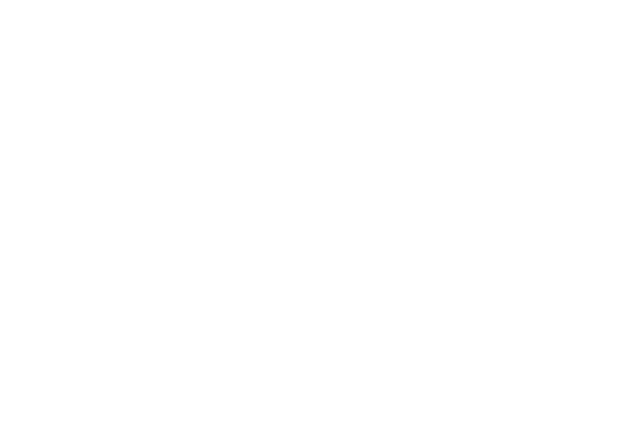
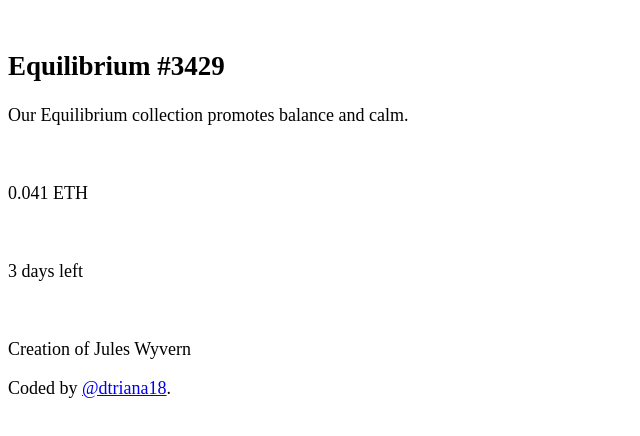
Before and after one commit to danieltrianaa/NFT-card-web-component, a plain HTML site: page public/index.html in a window 1280 px wide. Shown: the whole page, without its empty margins (0-640 px from the left). Drawn offline with Linux system fonts and the light colour scheme; a web font is replaced by a local one.

Commit message:
Created card HTML template

```diff
--- a/public/index.html
+++ b/public/index.html
@@ -53,7 +53,37 @@ Falta añadirle IMG (banner) a OP y Twitter.
 	</head>
 
 	<body>
+		<main>
+			<section class="card">
+				<img src="" alt="">
 
+				<h1>Equilibrium #3429</h1>
+				<p>Our Equilibrium collection promotes balance and calm.</p>
+
+				<section class="nft-info">
+					<div>
+						<img src="" alt="">
+						<p>0.041 ETH</p>
+					</div>
+
+					<div>
+						<img src="" alt="">
+						<p>3 days left</p>
+					</div>
+				</section>
+
+				<div></div>
+
+				<section class="nft-creator">
+					<img src="" alt="">
+					<p>Creation of <span>Jules Wyvern</span></p>
+				</section>
+			</section>
+		</main>
+
+		<footer>
+			<p>Coded by <a href="#">@dtriana18</a>.</p>
+		</footer>
 	</body>
 
 </html>
```
